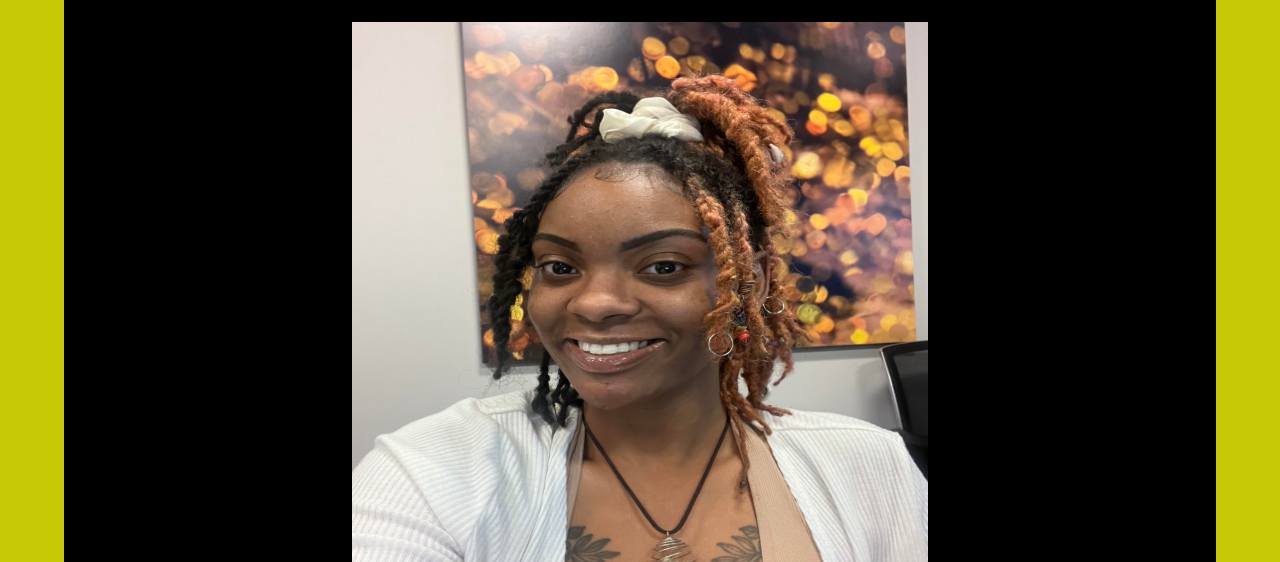
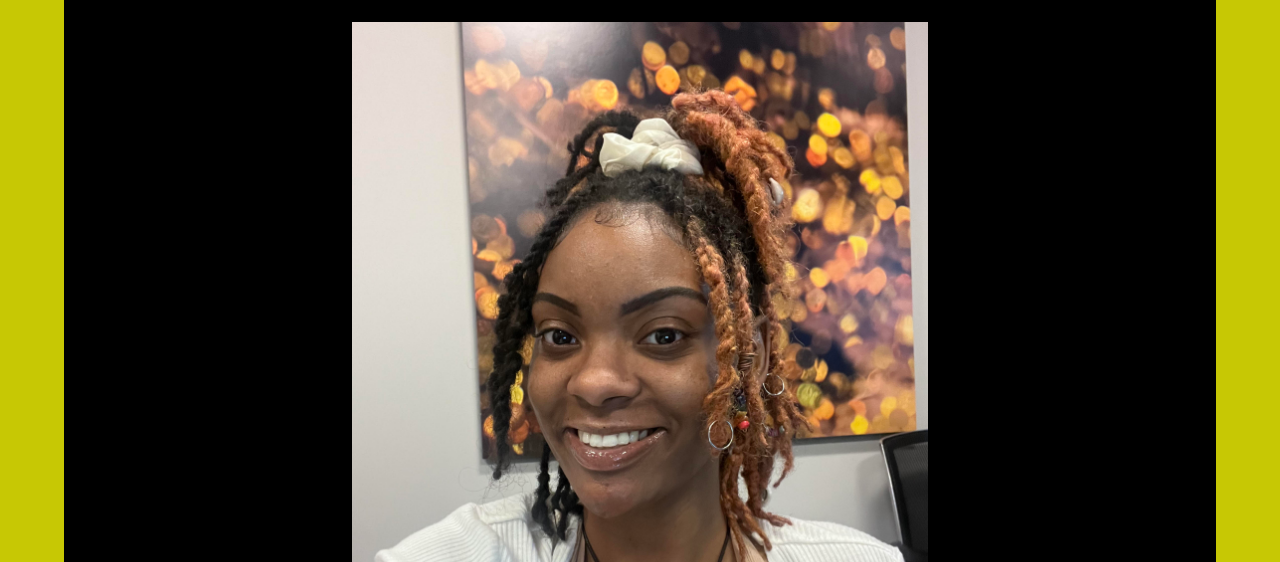
Before and after one commit to siditysyd/Web115, a plain HTML site: page introduction.html in a window 1280 px wide. Shown: the part 238-800 px from the top of the page. Drawn offline with Linux system fonts and the light colour scheme.

Commit message:
Update introduction.html

```diff
--- a/introduction.html
+++ b/introduction.html
@@ -18,7 +18,7 @@
         <h2>Introduction</h2>
 
 <!-- Inline Image -->
-			<img src="PFP.jpg" alt="Profile Picture" width="200" height="600" class="center">
+			<img src="PFP.jpg" alt="Profile Picture" class="center">
 
         <p>“You’ve got to work twice as hard to be half as good”</p>
 
```
